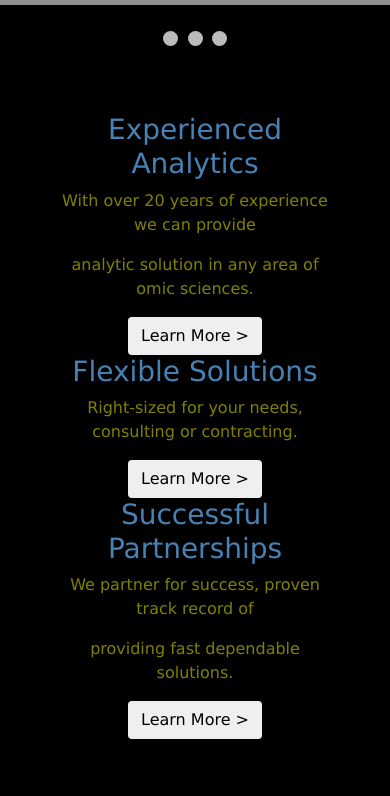
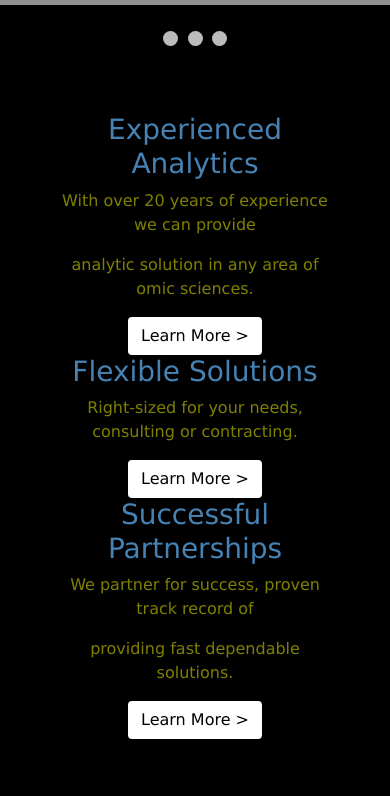
Before and after one commit to rford5195/Analome, a plain HTML site: page Analome/index.html in a window 390 px wide. Shown: the part 648-1444 px from the top of the page. Drawn offline with nearby package versions, Linux system fonts and the light colour scheme; grey boxes are pictures that could not be loaded.

Commit message:
Add files via upload

```diff
--- a/Analome/stylesheet.css
+++ b/Analome/stylesheet.css
@@ -254,6 +254,10 @@ margin-left: 40px;
   .navbar-brand{
   	display: none;
   }
+  button{
+  	background-color:white;
+  	color:black;
+  }
     	#sho1{
     		display:none;
     	}
```
